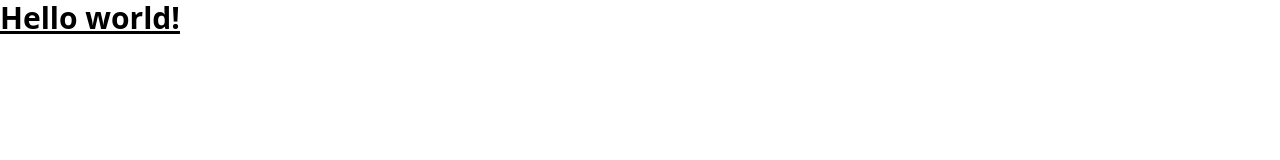
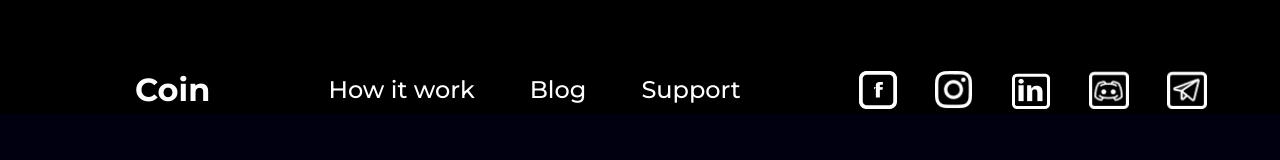
Before and after one commit to Maarma/Crypto, a website: page src/index.html in a window 1280 px wide. Drawn offline with Linux system fonts and the light colour scheme.

Commit message:
navigation bar

```diff
--- a/src/index.html
+++ b/src/index.html
@@ -4,10 +4,27 @@
   <meta charset="UTF-8">
   <meta name="viewport" content="width=device-width, initial-scale=1.0">
   <link href="/dist/output.css" rel="stylesheet">
+  <link href="https://fonts.googleapis.com/css2?family=Montserrat:wght@100;200;300;400;500;600;700;800;900&family=Roboto&display=swap" rel="stylesheet">
 </head>
-<body>
-  <h1 class="text-3xl font-bold underline">
-    Hello world!
-  </h1>
+<body class="bg-[#010010] text-white font-montserrat">
+<nav class="flex justify-between items-center pt-[66px] pxsticky top-0 bg-black z-50">
+
+    <div class="font-bold text-[32px] flex">
+        <a href=""><p class="pl-[135px]">Coin</p></a>
+    </div>
+    <div class="font-medium text-[24px] flex">
+        <a href=""><p>How it work</p></a>
+        <a href=""><p class="px-[55px]">Blog</p></a>
+        <a href=""><p>Support</p></a>
+    </div>
+    <div class="flex">
+        <a href=""><img src="/src/images/facebook.png" alt="facebook" class="h-[38px]"></a>
+        <a href=""><img src="/src/images/instagram.png" alt="instagram" class="h-[38px] px-[38px]"></a>
+        <a href=""><img src="/src/images/linkedin.png" alt="linkedin" class="h-[38px]"></a>
+        <a href=""><img src="/src/images/reddix.png" alt="reddix" class="h-[38px] px-[38px]"></a>
+        <a href=""><img src="/src/images/telegram.png" alt="telegram" class="h-[38px] pr-[73px]"></a>
+</div>
+</nav>
+
 </body>
 </html>
--- a/tailwind.config.js
+++ b/tailwind.config.js
@@ -2,7 +2,11 @@
 module.exports = {
   content: ["./src/**/*.{html,js}"],
   theme: {
-    extend: {},
+    extend: {
+      fontFamily: {
+        'montserrat' : ['Montserrat']
+      }
+    },
   },
   plugins: [],
 }
```
Also changed, not shown: dist/output.css, src/images/facebook.png (added), src/images/instagram.png (added), src/images/linkedin.png (added), src/images/reddix.png (added), src/images/telegram.png (added).
